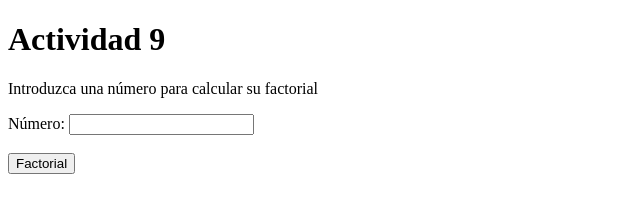
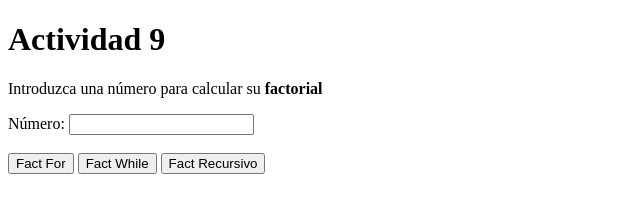
Before and after one commit to 0xnamelessDev/TIC-2BCN, a plain HTML site: page Act9/index.html in a window 1280 px wide. Shown: the whole page, without its empty margins (0-640 px from the left). Drawn offline with Linux system fonts and the light colour scheme.

Commit message:
Act9-Done

```diff
--- a/Act9/index.html
+++ b/Act9/index.html
@@ -7,11 +7,13 @@
 </head>
 <body>
     <h1>Actividad 9</h1>
-    <p>Introduzca una número para calcular su factorial</p>
+    <p>Introduzca una número para calcular su <strong>factorial</strong></p>
     <label for="num">Número: </label>
     <input type="number" id="num" name="num"/>
     <br/><br/>
-    <button onclick="factorial()">Factorial</button>
+    <button onclick="factorialFor()">Fact For</button>
+    <button onclick="factorialWhile()">Fact While</button>
+    <button onclick="factorialRecursivo()">Fact Recursivo</button>
     <br/><br/>
     <p id="result"></p>
 
--- a/Act9/script.js
+++ b/Act9/script.js
@@ -1,8 +1,40 @@
-const factorial = () => {
+
+
+const factorialFor = () => {
+    let fact = 1;
     let num = parseInt(document.getElementById("num").value);
-    let fact = 1;
     for(let i=1; i<=num; i++){
         fact *= i;
     }
     document.getElementById("result").innerHTML = "Resultado: " + fact;
 }
+
+const factorialWhile = () => {
+    let fact = 1;
+    let num = parseInt(document.getElementById("num").value);
+    let i = 1;
+    while(i<=num){
+        fact *= i;
+        i++;
+    }
+    document.getElementById("result").innerHTML = "Resultado: " + fact;
+}
+
+
+function factorialRecursivo(){
+    let factRec = 1;
+    let i = 1;
+
+    RecursiveFunction();
+
+    document.getElementById("result").innerHTML = "Resultado: " + factRec;
+
+    function RecursiveFunction(){
+        let num= parseInt(document.getElementById("num").value);
+        if(i<=num){
+            factRec *= i;
+            i++;
+            RecursiveFunction();
+        }
+    }
+}
```
